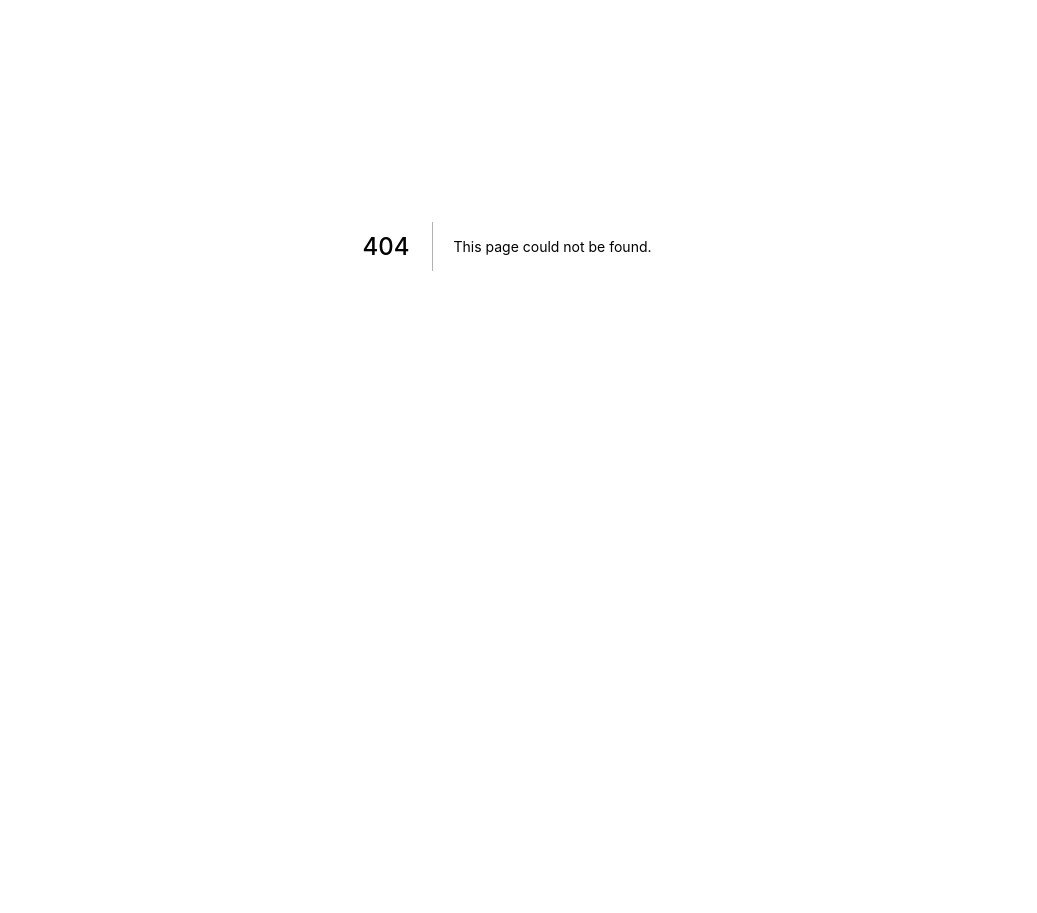
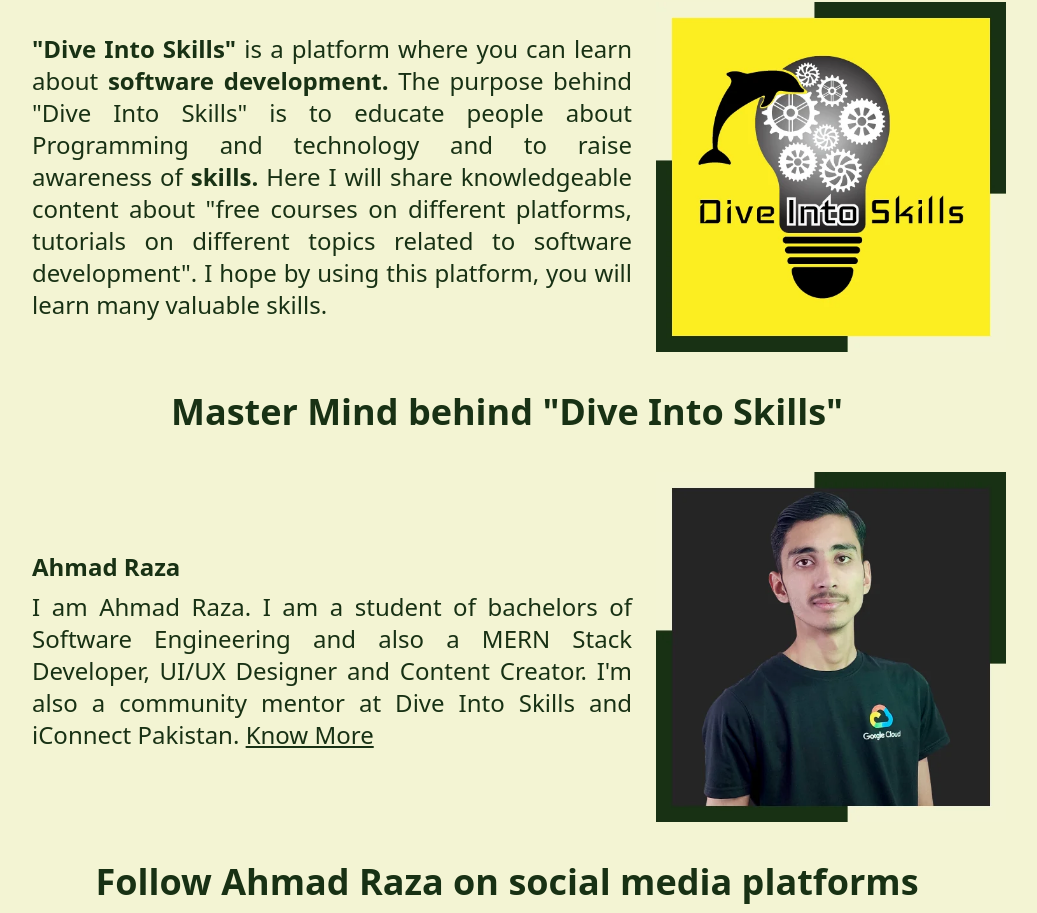
Before and after one commit to AhmadRaza365/DiveIntoSkills, a Next.js app: page /about in a window 1280 px wide. Before the commit this address had no page. Shown: the part 154-1067 px from the top of the page, without its empty margins (133-1170 px from the left). Before the commit the page ends 800 px from the top, so only its background shows below. Built offline with nearby package versions, Linux system fonts and the light colour scheme.

Commit message:
About Page Setup

```diff
--- /dev/null
+++ b/pages/about.js
@@ -0,0 +1,115 @@
+import Image from "next/image";
+import Link from "next/link";
+import {
+  FaFacebook,
+  FaInstagram,
+  FaTwitter,
+  FaLinkedin,
+  FaGithub,
+} from "react-icons/fa";
+
+export default function About() {
+  return (
+    <main className="mt-24">
+      <h2 className="text-dark-green text-4xl font-bold text-center my-3">
+        All About &quot;Dive Into Skills&quot;
+      </h2>
+      <div className="flex flex-col md:flex-row items-center justify-center mx-4 my-5">
+        <p className="text-dark-green text-justify text-2xl m-3 px-3 w-full md:w-1/2">
+          <b>&quot;Dive Into Skills&quot;</b> is a platform where you can learn
+          about <b>software development.</b> The purpose behind &quot;Dive Into
+          Skills&quot; is to educate people about Programming and technology and
+          to raise awareness of <b>skills.</b> Here I will share knowledgeable
+          content about &quot;free courses on different platforms, tutorials on
+          different topics related to software development&quot;. I hope by
+          using this platform, you will learn many valuable skills.
+        </p>
+        <Image
+          className="m-2"
+          src="/images/diveintoskills.webp"
+          alt="Dive Into Skills"
+          width={350}
+          height={350}
+        />
+      </div>
+      <h2 className="text-dark-green text-4xl font-bold text-center my-10">
+        Master Mind behind &quot;Dive Into Skills&quot;
+      </h2>
+      <div className="flex flex-col md:flex-row items-center mx-4 justify-center">
+        <div className="w-full md:w-1/2 m-3 px-3">
+          <h3 className="text-dark-green text-2xl font-bold my-2">
+            <Link href="https://ahmadraza365.diveintoskills.com/">
+              <a target="_blank">Ahmad Raza</a>
+            </Link>
+          </h3>
+          <p className="text-dark-green text-justify text-2xl ">
+            I am Ahmad Raza. I am a student of bachelors of Software Engineering
+            and also a MERN Stack Developer, UI/UX Designer and Content Creator.
+            I&apos;m also a community mentor at Dive Into Skills and iConnect
+            Pakistan.{" "}
+            <Link href="https://ahmadraza365.diveintoskills.com/">
+              <a target="_blank" className=" underline ">
+                Know More
+              </a>
+            </Link>
+          </p>
+        </div>
+        <Image
+          className="m-2"
+          src="/images/ahmadraza365.webp"
+          alt="AhmadRaza365"
+          width={350}
+          height={350}
+        />
+      </div>
+
+      <div className="my-10">
+        <h3 className="text-dark-green text-3xl md:text-4xl font-bold text-center ">
+          Follow Ahmad Raza on social media platforms
+        </h3>
+        <ul className="flex justify-center my-3 ">
+          <a
+            href="https://www.facebook.com/AhmadRaza365"
+            target="_blank"
+            rel="noreferrer"
+          >
+            {" "}
+            <FaFacebook className="text-4xl md:text-6xl mx-2 text-dark-green   cursor-pointer   " />{" "}
+          </a>
+          <a
+            href="https://www.instagram.com/ahmadraza_365"
+            target="_blank"
+            rel="noreferrer"
+          >
+            {" "}
+            <FaInstagram className="text-4xl md:text-6xl mx-2 text-dark-green   cursor-pointer   " />{" "}
+          </a>
+          <a
+            href="https://twitter.com/AhmadRaza365"
+            target="_blank"
+            rel="noreferrer"
+          >
+            {" "}
+            <FaTwitter className="text-4xl md:text-6xl mx-2 text-dark-green   cursor-pointer   " />{" "}
+          </a>
+          <a
+            href="https://www.linkedin.com/in/ahmadraza365/"
+            target="_blank"
+            rel="noreferrer"
+          >
+            {" "}
+            <FaLinkedin className="text-4xl md:text-6xl mx-2 text-dark-green   cursor-pointer   " />{" "}
+          </a>
+          <a
+            href="http://github.com/AhmadRaza365"
+            target="_blank"
+            rel="noreferrer"
+          >
+            {" "}
+            <FaGithub className="text-4xl md:text-6xl mx-2 text-dark-green   cursor-pointer   " />
+          </a>
+        </ul>
+      </div>
+    </main>
+  );
+}
```
Also changed, not shown: public/images/ahmadraza365.webp (added), public/images/diveintoskills.webp (added).
